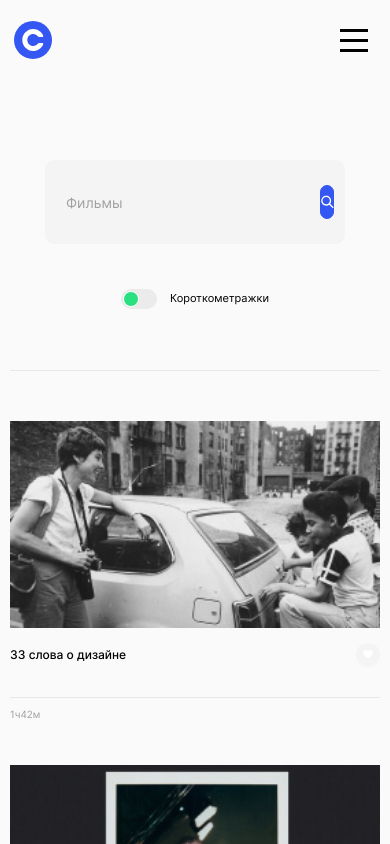
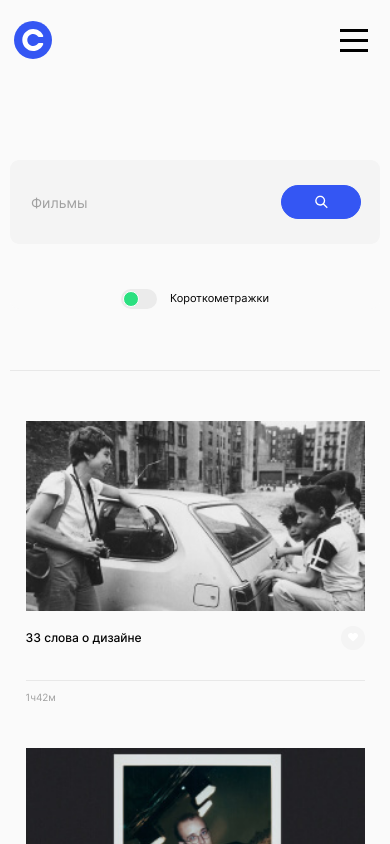
Before and after one commit to karinamaulitova/movies-explorer-frontend, a React (Create React App) app: page /movies in a window 390 px wide. Shown: the top 844 px of the page. Built offline with nearby package versions, Linux system fonts and the light colour scheme.

Commit message:
fix: adaptive

```diff
--- a/src/components/AboutMe/AboutMe.css
+++ b/src/components/AboutMe/AboutMe.css
@@ -81,6 +81,11 @@
   border-radius: 10px;
 }
 
+.about-me__photo-wrapper {
+  display: flex;
+  justify-content: flex-end;
+}
+
 @media screen and (max-width: 1279px) {
   .about-me {
     padding: 90px 50px;
--- a/src/components/AboutMe/AboutMe.jsx
+++ b/src/components/AboutMe/AboutMe.jsx
@@ -16,7 +16,9 @@ function AboutMe() {
             <a className='about-me__link hover' href='https://github.com/karinamaulitova' target='_blank' rel="noreferrer">Github</a>
         </div>
       </div>
+      <div className='about-me__photo-wrapper'>
       <img className='about-me__photo' src={photo} alt='Фото Карины'/>
+      </div>
       </div>
       <Portfolio />
     </section>
--- a/src/components/AuthForm/AuthForm.css
+++ b/src/components/AuthForm/AuthForm.css
@@ -78,6 +78,7 @@
 @media screen and (max-width: 767px) {
   .auth-form__form {
     padding-top: 60px;
+    align-items: center;
   }
 
   .auth-form__input {
--- a/src/components/AuthForm/AuthForm.jsx
+++ b/src/components/AuthForm/AuthForm.jsx
@@ -34,6 +34,7 @@ function AuthForm({ title, id, name, submitText, children, buttonClass }) {
             required
             value={email}
             onChange={handleEmailChange}
+            placeholder='E-mail'
           />
           <span className='auth-form__input-error' />
         </div>
@@ -49,6 +50,7 @@ function AuthForm({ title, id, name, submitText, children, buttonClass }) {
             required
             value={password}
             onChange={handlePasswordChange}
+            placeholder='Пароль'
           />
           <span className='auth-form__input-error' />
         </div>
--- a/src/components/FilterCheckbox/FilterCheckbox.css
+++ b/src/components/FilterCheckbox/FilterCheckbox.css
@@ -2,6 +2,7 @@
   cursor: pointer;
   box-sizing: border-box;
   display: flex;
+  justify-self: flex-end;
 }
 .filter-checkbox__switch {
   display: inline-block;
--- a/src/components/LoginPage/LoginPage.css
+++ b/src/components/LoginPage/LoginPage.css
@@ -48,4 +48,8 @@
       font-size: 12px;
       line-height: 15px;
     }
+
+    .login-page__logo {
+      align-self: center;
+    }
   }
--- a/src/components/MoviesCardsList/MoviesCardsList.css
+++ b/src/components/MoviesCardsList/MoviesCardsList.css
@@ -12,6 +12,7 @@
   padding: 80px 0 0;
   border-top: 1px solid #E8E8E8;
   box-sizing: border-box;
+  justify-content: center;
   width: 100%;
 }
 
@@ -51,7 +52,7 @@
       padding: 0 10px 80px;
     }
       .movies__list {
-        grid-template-columns: 1fr;
+        grid-template-columns: minmax(300px, 339px);
         gap: 35px 0;
         padding: 50px 0 0;
       }
--- a/src/components/RegisterPage/RegisterPage.css
+++ b/src/components/RegisterPage/RegisterPage.css
@@ -51,4 +51,8 @@
     font-size: 12px;
     line-height: 15px;
   }
+
+  .register-page__logo {
+    align-self: center;
+  }
 }
--- a/src/components/RegisterPage/RegisterPage.jsx
+++ b/src/components/RegisterPage/RegisterPage.jsx
@@ -30,6 +30,7 @@ function RegisterPage() {
               required
               value={name}
               onChange={handleNameChange}
+              placeholder='Имя'
             />
             <span className='auth-form__input-error' />
           </div>
--- a/src/components/SearchForm/SearchForm.css
+++ b/src/components/SearchForm/SearchForm.css
@@ -16,6 +16,7 @@
   border-right: 1px solid #e8e8e8;
   padding-right: 30px;
   min-width: 860px;
+  width: 100%;
   box-sizing: border-box;
   display: flex;
   justify-content: space-between;
@@ -25,6 +26,7 @@
   border: none;
   background-color: transparent;
   outline-color: #3456f3;
+  width: 100%;
 }
 
 .search-form__input::placeholder {
@@ -47,7 +49,7 @@
 .search-form__button {
   background: #3456f3;
   border-radius: 48px;
-  width: 80px;
+  min-width: 80px;
   height: 34px;
   border: none;
   box-sizing: border-box;
@@ -97,7 +99,7 @@
     background: #f4f4f4;
     border-radius: 9px;
     padding: 25px 19px;
-    max-width: 300px;
+    min-width: 0;
   }
 
   .search-form__input::placeholder {
--- a/src/components/SearchForm/SearchForm.jsx
+++ b/src/components/SearchForm/SearchForm.jsx
@@ -17,6 +17,7 @@ function SearchForm() {
             type='search'
             placeholder='Фильмы'
             value={value}
+            required
             onChange={handleChange}
           />
           <button type='submit' className='search-form__button hover_type_svg'>
```
